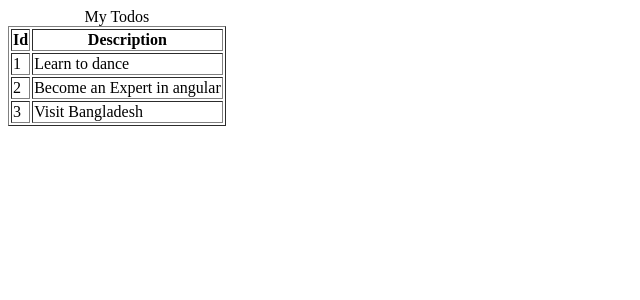
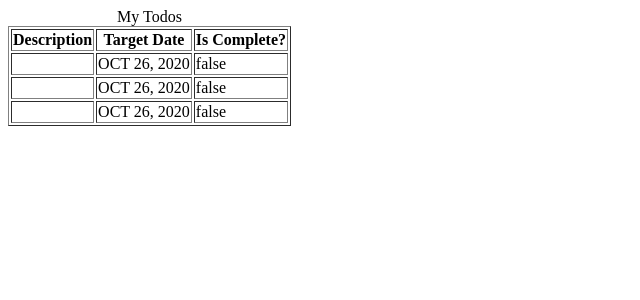
Before and after one commit to enamul95/angualar-frontend-spring-boot, an Angular app: page /todos in a window 1280 px wide. Shown: the top 300 px of the page, without its empty margins (0-640 px from the left). Built offline with nearby package versions, Linux system fonts and the light colour scheme.

Commit message:
add class & format date

```diff
--- a/src/app/list-todos/list-todos.component.html
+++ b/src/app/list-todos/list-todos.component.html
@@ -2,15 +2,18 @@
     <caption>My Todos</caption>
     <thead>
         <tr>
-            <th>Id</th>
             <th>Description</th>
+            <th>Target Date</th>
+            <th>Is Complete?</th>
         </tr>
 
     </thead>
     <tbody>
         <tr *ngFor = "let todo of todos">
-            <td>{{todo.id}}</td>
+
             <td>{{todo.description}}</td>
+            <td>{{todo.targetDate | date | uppercase}}</td>
+            <td>{{todo.done}}</td>
         </tr>
     </tbody>
 </table>
--- a/src/app/list-todos/list-todos.component.ts
+++ b/src/app/list-todos/list-todos.component.ts
@@ -1,4 +1,16 @@
 import { Component, OnInit } from '@angular/core';
+
+export class  Todo{
+
+  constructor(
+    public id:number,
+    public descriptions:String,
+    public done:boolean,
+    public targetDate:Date
+  ){
+
+  }
+}
 
 @Component({
   selector: 'app-list-todos',
@@ -8,9 +20,12 @@ import { Component, OnInit } from '@angular/core';
 export class ListTodosComponent implements OnInit {
 
   todos=[
-    {id:1, description:'Learn to dance'},
-    {id:2, description:'Become an Expert in angular'},
-    {id:3, description:'Visit Bangladesh'},
+    new Todo(1,"Learn to dance",false,new Date),
+    new Todo(2,"Become an Expert in angular",false,new Date),
+    new Todo(3,"Visit Bangladesh",false,new Date)
+    // {id:1, description:'Learn to dance'},
+    // {id:2, description:'Become an Expert in angular'},
+    // {id:3, description:'Visit Bangladesh'},
   ]
   // todo = {
   //   id:1,
```
